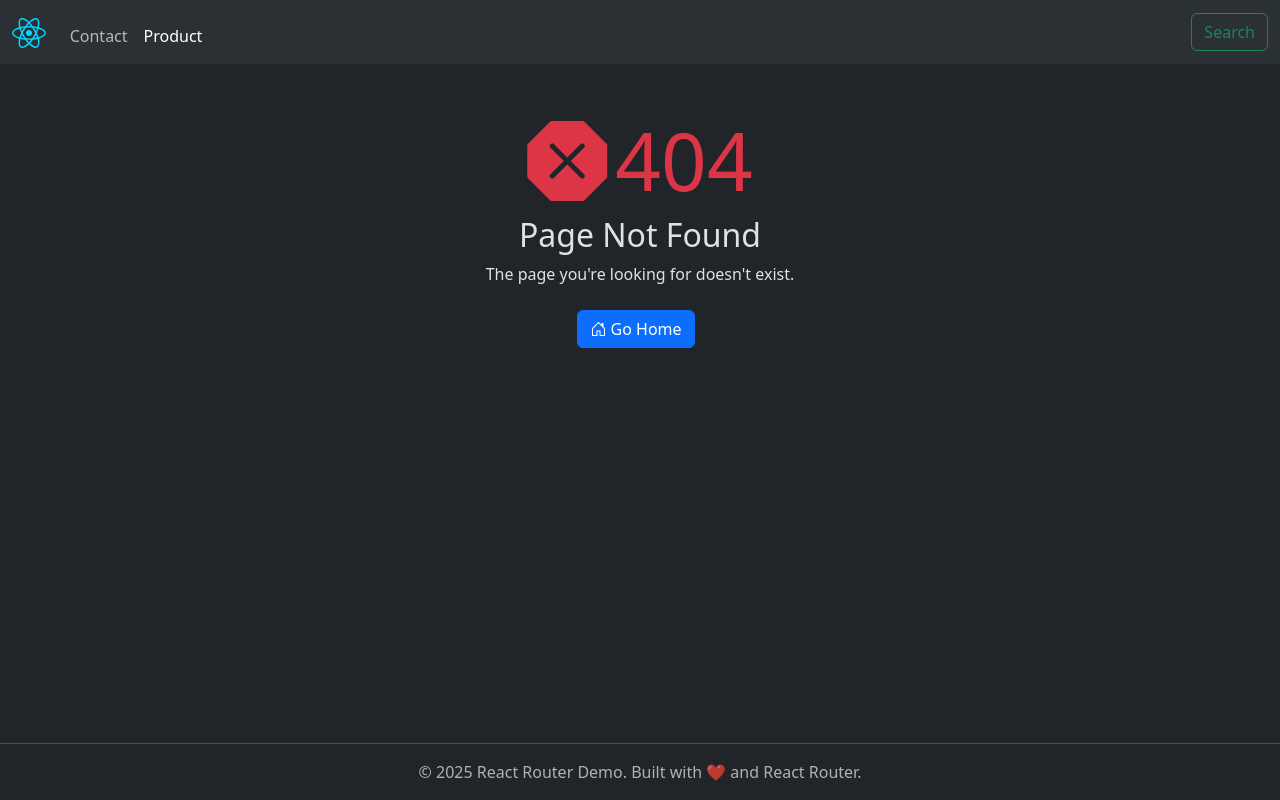
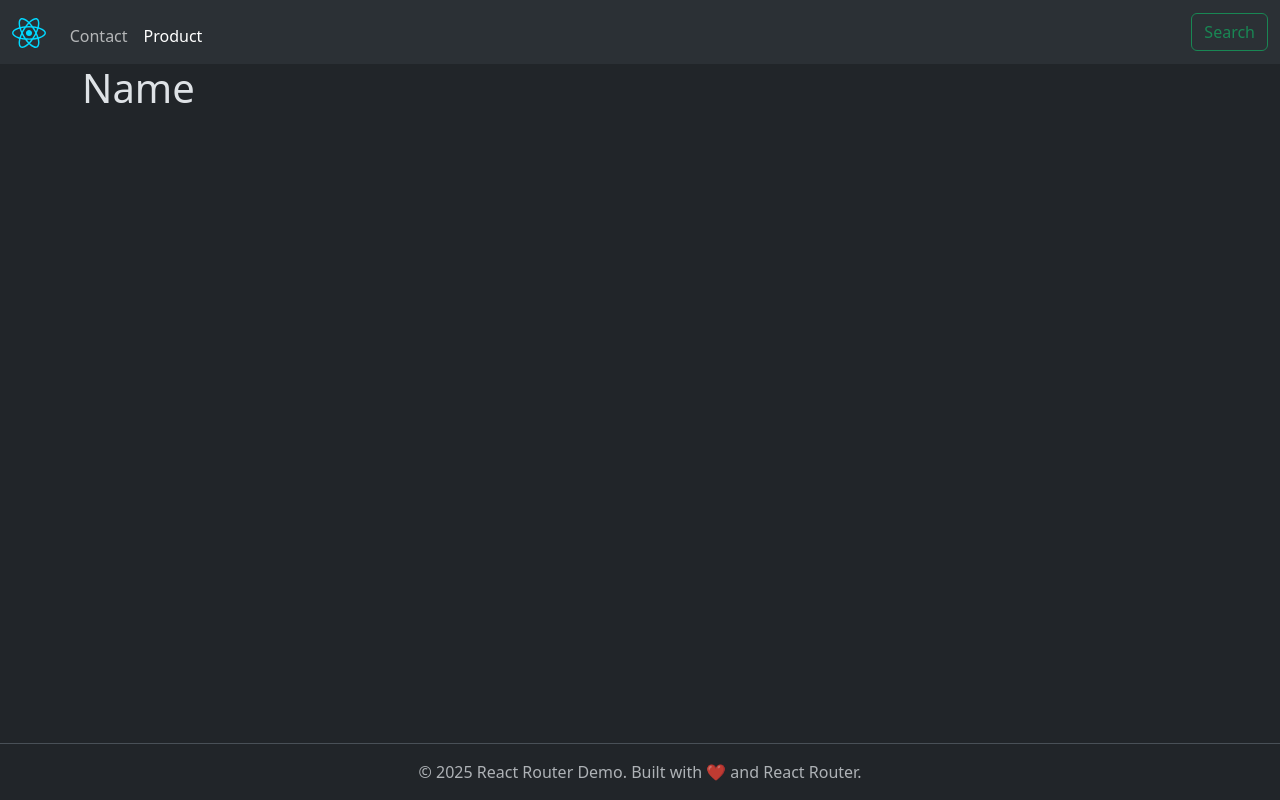
Before and after one commit to bhrugen/5-RouteOPedia, a React (Vite) app in the folder routeopedia/: page /products/item/1 in a window 1280 px wide. Before the commit this address had no page. Built offline with nearby package versions, Linux system fonts and the light colour scheme.

Commit message:
6 Dynamic navigation

```diff
--- /dev/null
+++ b/routeopedia/src/pages/product/ProductDetail.jsx
@@ -0,0 +1,9 @@
+function ProductDetail() {
+  return (
+    <div>
+      <h1>Name</h1>
+    </div>
+  );
+}
+
+export default ProductDetail;
--- a/routeopedia/src/pages/product/ProductList.jsx
+++ b/routeopedia/src/pages/product/ProductList.jsx
@@ -12,7 +12,10 @@ function ProductList() {
               <h3>{product.name}</h3>
               <p>Price: ${product.price}</p>
               <p>Category: {product.category}</p>
-              <Link to="/" className="btn btn-outline-success">
+              <Link
+                to={`/products/item/${product.id}`}
+                className="btn btn-outline-success"
+              >
                 View Details
               </Link>
             </div>
--- a/routeopedia/src/routes/AppRouter.jsx
+++ b/routeopedia/src/routes/AppRouter.jsx
@@ -3,12 +3,14 @@ import Home from "../pages/Home";
 import Contact from "../pages/Contact";
 import NotFound from "../pages/NotFound";
 import ProductList from "../pages/product/ProductList";
+import ProductDetail from "../pages/product/ProductDetail";
 function AppRouter() {
   return (
     <Routes>
       <Route path="/" element={<Home />} />
       <Route path="/contact" element={<Contact />} />
       <Route path="/products" element={<ProductList />} />
+      <Route path="/products/item/:id" element={<ProductDetail />} />
       <Route path="*" element={<NotFound />} />
     </Routes>
   );
```
